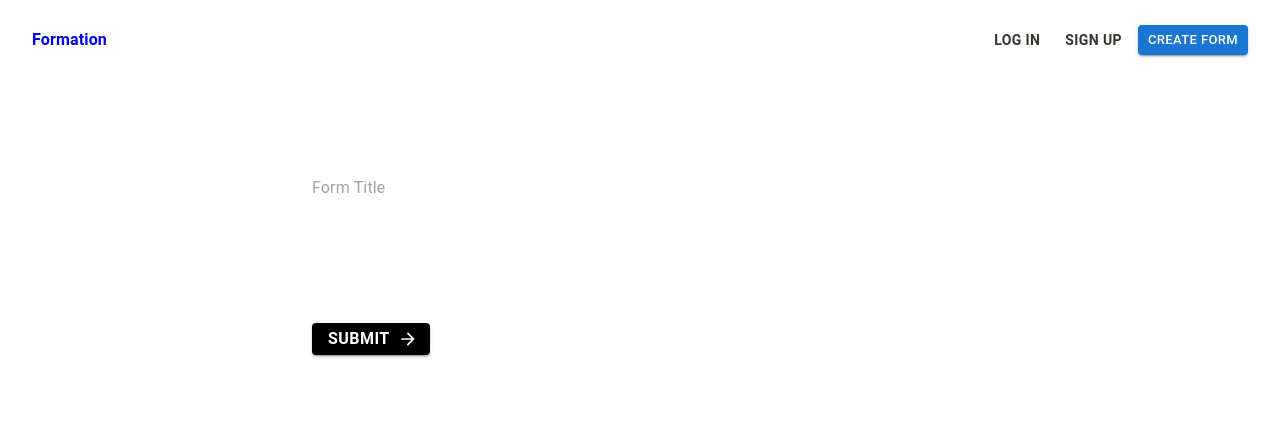
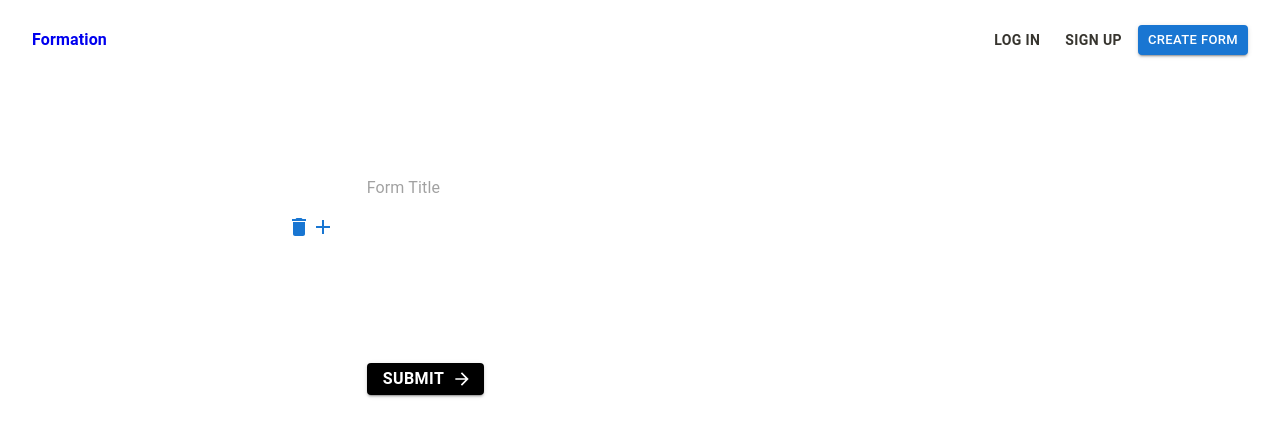
Before and after one commit to bisratawoke/formation, a Next.js app: page /form in a window 1280 px wide. Shown: the top 436 px of the page. Built offline with nearby package versions, Linux system fonts and the light colour scheme; no server answers.

Commit message:
Subject Line: Updated Structure of the Input Field component by making it into a grid and making the optional field utils lay adjent to the Input fileds

```diff
--- a/src/app/api/auth/[...nextauth]/route.ts
+++ b/src/app/api/auth/[...nextauth]/route.ts
@@ -1,7 +1,7 @@
 import NextAuth from "next-auth";
 import Credentials from "next-auth/providers/credentials";
 
-export const AuthOption = {
+const AuthOption = {
   providers: [
     Credentials({
       credentials: {
@@ -16,6 +16,6 @@ export const AuthOption = {
   ],
 };
 
-export const Handler = NextAuth(AuthOption);
+const Handler = NextAuth(AuthOption);
 
 export { Handler as GET, Handler as POST };
--- /dev/null
+++ b/src/components/AddInputFieldButton.tsx
@@ -0,0 +1,7 @@
+"use client";
+
+import { Avatar } from "@mui/material";
+import AddIcon from "@mui/icons-material/Add";
+export default function AddInputFieldButton() {
+  return <AddIcon />;
+}
--- a/src/components/FormInputListContainer.tsx
+++ b/src/components/FormInputListContainer.tsx
@@ -4,9 +4,11 @@ import { Formik } from "formik";
 import * as yup from "yup";
 import { LargeTextInput } from "./LargeTextInput";
 import TextInputContainer from "./TextInputContainer";
+import AddInputFieldButton from "./AddInputFieldButton";
 import { RightIconButton } from "./RightIconButton";
 import { Box, Stack } from "@mui/material";
 import { ArrowForward } from "@mui/icons-material";
+import InputField from "./InputField";
 export default function FormInputListContainer() {
   return (
     <Formik
@@ -22,15 +24,25 @@ export default function FormInputListContainer() {
     >
       {({ handleSubmit }) => (
         <Stack component="form" onSubmit={handleSubmit} spacing="124px">
-          <Box>
+          <Stack spacing={2}>
+            <InputField
+              Field={
                 <TextInputContainer name="title" label="Title">
                   <LargeTextInput
                     placeholder="Form Title"
                     variant="outlined"
                   ></LargeTextInput>
                 </TextInputContainer>
-          </Box>
+              }
+              hasUtils={false}
+            />
+
+            <InputField hasUtils={true} />
+          </Stack>
           <Box>
+            <InputField
+              hasUtils={false}
+              Field={
                 <RightIconButton
                   type="submit"
                   variant="contained"
@@ -48,6 +60,8 @@ export default function FormInputListContainer() {
                 >
                   Submit
                 </RightIconButton>
+              }
+            />
           </Box>
         </Stack>
       )}
--- /dev/null
+++ b/src/components/InputField.tsx
@@ -0,0 +1,23 @@
+"use client";
+
+import { Grid, Stack } from "@mui/material";
+import InputFieldUtils from "./InputFieldUtils";
+import TextInputContainer from "./TextInputContainer";
+export default function InputField({
+  Field,
+  hasUtils,
+}: {
+  Field?: any;
+  hasUtils: boolean;
+}) {
+  return (
+    <Grid container>
+      <Grid item md={1}>
+        {hasUtils ? <InputFieldUtils /> : <></>}
+      </Grid>
+      <Grid item md={11}>
+        {Field}
+      </Grid>
+    </Grid>
+  );
+}
--- /dev/null
+++ b/src/components/InputFieldUtils.tsx
@@ -0,0 +1,20 @@
+"use client";
+
+import { Stack } from "@mui/material";
+import AddInputFieldButton from "./AddInputFieldButton";
+import { Delete } from "@mui/icons-material";
+import { StyledIcon } from "./StyledIcon";
+
+export default function InputFieldUtils() {
+  return (
+    <Stack direction={"row"} sx={{ position: "relative", right: 25 }}>
+      <StyledIcon>
+        <Delete />
+      </StyledIcon>
+
+      <StyledIcon>
+        <AddInputFieldButton />
+      </StyledIcon>
+    </Stack>
+  );
+}
--- /dev/null
+++ b/src/components/StyledIcon.tsx
@@ -0,0 +1,14 @@
+"use client";
+import { styled } from "@mui/material";
+
+export const StyledIcon = styled("div")(({ theme }) => ({
+  display: "inline-flex",
+  color: theme.palette.primary.main,
+  fontSize: "40px",
+  transition: "color 0.3s ease-in-out, transform 0.3s ease-in-out",
+  "&:hover": {
+    cursor: "pointer",
+    color: theme.palette.secondary.main,
+    transform: "scale(1.1)",
+  },
+}));
```
Lines whose indentation alone changed are shown as unchanged.
